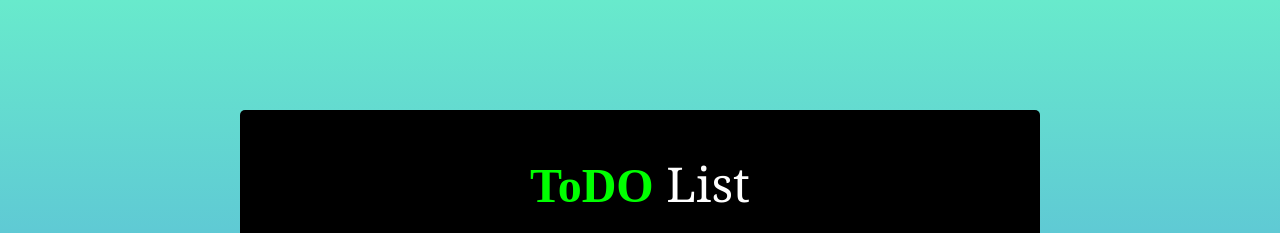
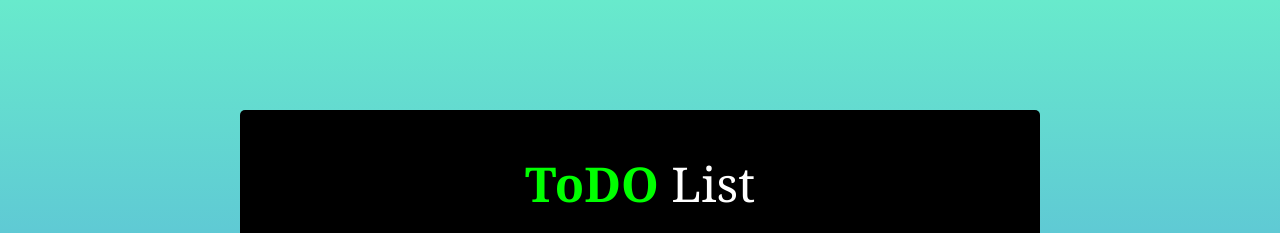
Before and after one commit to karanchhabra23/To-DO-List, a plain HTML site: page index.html in a window 1280 px wide. Shown: the top 233 px of the page. Drawn offline with Linux system fonts and the light colour scheme.

Commit message:
Update style.css

```diff
--- a/style.css
+++ b/style.css
@@ -32,7 +32,7 @@ h1{
 .styling
 {
     color : lime;
-    font-family:'Times New Roman', Times, serif;
+    font-family:Georgia, 'Times New Roman', Times, serif ;
     font-weight:700;
 }
 .wrapper{
```
